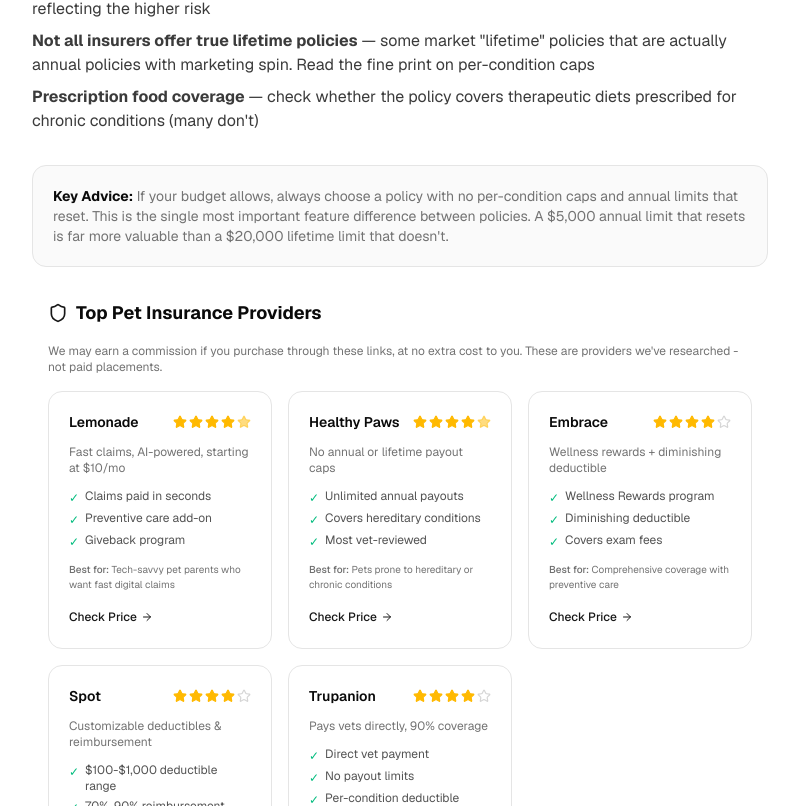
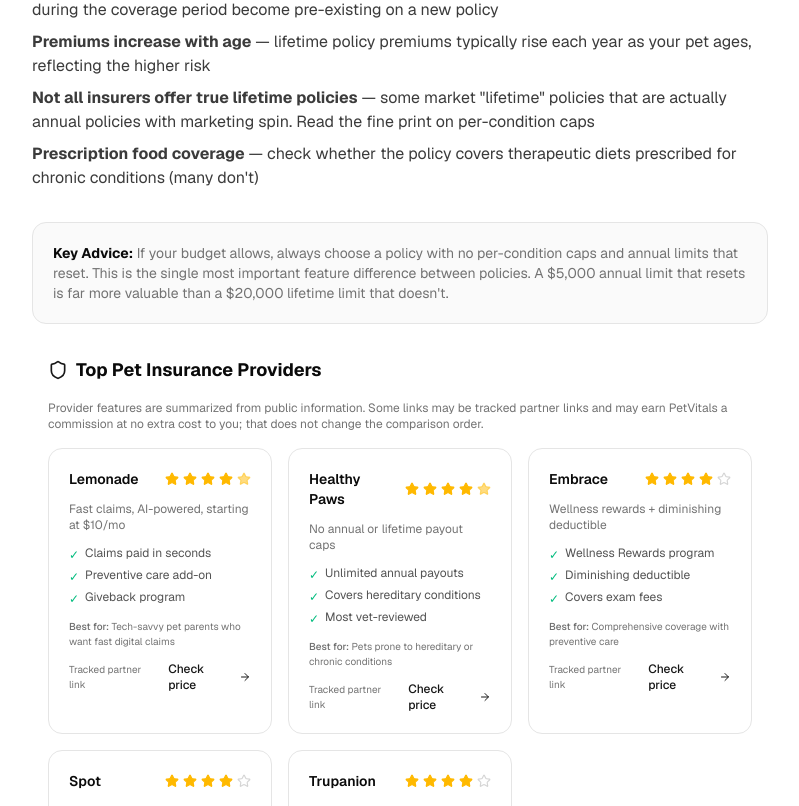
Before and after one commit to henrygxy-ctrl/petvitals, a Next.js app: page /insurance/lifetime in a window 1280 px wide. Shown: the part 1994-2800 px from the top of the page, without its empty margins (240-1039 px from the left). Built offline with nearby package versions, Linux system fonts and the light colour scheme; no server answers.

Commit message:
Improve insurance navigation and affiliate trust

```diff
--- a/src/app/insurance/_components/commercial-insurance-page.tsx
+++ b/src/app/insurance/_components/commercial-insurance-page.tsx
@@ -8,6 +8,7 @@
 import { JsonLdBreadcrumb, JsonLdFAQ } from "@/components/seo/json-ld";
 import { INSURANCE_PARTNERS } from "@/lib/affiliate";
 import { SITE_BASE_URL, SITE_NAME } from "@/lib/constants";
+import { NavHeader } from "@/components/landing/nav-header";
 
 export interface CommercialStat {
   label: string;
@@ -102,7 +103,8 @@
       <JsonLdFAQ questions={faq} />
       <JsonLdBreadcrumb items={breadcrumbs} />
       <div className="min-h-screen flex flex-col">
-        <header className="border-b">
+        <NavHeader />
+        <div className="border-b bg-muted/20">
           <div className="max-w-4xl mx-auto px-4 h-14 flex items-center gap-2">
             <Link href="/" className="text-sm text-muted-foreground hover:text-foreground transition-colors">
               Home
@@ -114,7 +116,7 @@
             <span className="text-muted-foreground">/</span>
             <span className="text-sm text-foreground/70">{label}</span>
           </div>
-        </header>
+        </div>
 
         <main className="flex-1 max-w-4xl mx-auto px-4 py-12 w-full">
           <section className="mb-8">
--- a/src/app/insurance/lifetime/page.tsx
+++ b/src/app/insurance/lifetime/page.tsx
@@ -5,6 +5,7 @@
 import { InsuranceComparison } from "@/components/affiliate/insurance-comparison";
 import { INSURANCE_PARTNERS } from "@/lib/affiliate";
 import Link from "next/link"
+import { NavHeader } from "@/components/landing/nav-header";
 
 export const metadata: Metadata = {
   title: "Lifetime & Chronic Condition Pet Insurance Guide — PetVitals",
@@ -37,15 +38,16 @@
     <>
       <JsonLdBreadcrumb items={breadcrumbs} />
       <div className="min-h-screen flex flex-col">
-      <header className="border-b">
-        <div className="max-w-3xl mx-auto px-4 h-14 flex items-center gap-2">
+      <NavHeader />
+      <div className="border-b bg-muted/20">
+        <div className="max-w-4xl mx-auto px-4 h-14 flex items-center gap-2">
           <Link href="/" className="text-sm text-muted-foreground hover:text-foreground transition-colors">Home</Link>
           <span className="text-muted-foreground">/</span>
           <Link href="/insurance" className="text-sm text-muted-foreground hover:text-foreground transition-colors">Insurance</Link>
           <span className="text-muted-foreground">/</span>
           <span className="text-sm text-foreground/70">Lifetime / Chronic</span>
         </div>
-      </header>
+      </div>
       <main className="flex-1 max-w-3xl mx-auto px-4 py-12 w-full">
         <div className="mb-6">
           <span className="text-xs font-semibold uppercase tracking-wide text-muted-foreground">Pet Insurance Guide</span>
--- a/src/app/insurance/page.tsx
+++ b/src/app/insurance/page.tsx
@@ -5,6 +5,7 @@
 import { InsuranceComparison } from "@/components/affiliate/insurance-comparison";
 import { INSURANCE_PARTNERS } from "@/lib/affiliate";
 import { Car, Stethoscope, Syringe, Clock, ArrowLeft, ArrowRight } from "lucide-react";
+import { NavHeader } from "@/components/landing/nav-header";
 
 export const metadata: Metadata = {
   title: `Pet Insurance Cost & Coverage Guide | ${SITE_NAME}`,
@@ -147,7 +148,8 @@
       <JsonLdFAQ questions={faqQuestions} />
       <JsonLdBreadcrumb items={breadcrumbs} />
       <div className="min-h-screen flex flex-col">
-      <header className="border-b">
+      <NavHeader />
+      <div className="border-b bg-muted/20">
         <div className="max-w-4xl mx-auto px-4 h-14 flex items-center gap-2">
           <Link
             href="/"
@@ -158,7 +160,7 @@
           </Link>
           <span className="font-bold tracking-tight ml-2">{SITE_NAME}</span>
         </div>
-      </header>
+      </div>
 
       <main className="flex-1 max-w-4xl mx-auto px-4 py-12 w-full">
         <div className="mb-10">
--- a/src/components/affiliate/insurance-comparison.tsx
+++ b/src/components/affiliate/insurance-comparison.tsx
@@ -19,12 +19,9 @@
         <Shield className="h-5 w-5 text-primary" />
         <h2 className="text-lg font-bold">Top Pet Insurance Providers</h2>
       </div>
-      {hasAffiliateLinks && (
-        <p className="text-xs text-muted-foreground mb-4">
-          We may earn a commission if you purchase through these links, at no extra cost to you.
-          These are providers we&apos;ve researched - not paid placements.
-        </p>
-      )}
+      <p className="mb-4 text-xs text-muted-foreground">
+        Provider features are summarized from public information. Some links may be tracked partner links and may earn PetVitals a commission at no extra cost to you; that does not change the comparison order.
+      </p>
       <div className="grid sm:grid-cols-2 lg:grid-cols-3 gap-4">
         {partners.map((p) => (
           <a
@@ -49,9 +46,10 @@
             }}
             className="p-5 rounded-xl border bg-card hover:border-primary/40 hover:shadow-sm transition-all group"
           >
-            <div className="flex items-center justify-between mb-3">
+            <div className="mb-3 flex items-center justify-between gap-2">
               <h3 className="font-semibold text-sm">{p.name}</h3>
-              <div className="flex items-center gap-0.5">
+              <div className="flex shrink-0 items-center gap-1">
+                <span className="sr-only">{p.rating} out of 5 stars</span>
                 {Array.from({ length: 5 }).map((_, i) => (
                   <Star
                     key={i}
@@ -78,10 +76,15 @@
             <p className="text-[10px] text-muted-foreground mb-3">
               <span className="font-medium text-foreground/60">Best for:</span> {p.bestFor}
             </p>
-            <span className="inline-flex items-center gap-1 text-xs font-medium text-primary group-hover:gap-2 transition-all">
-              Check Price
+            <div className="flex items-center justify-between gap-2">
+              <span className="text-[10px] text-muted-foreground">
+                {p.isAffiliate ? "Tracked partner link" : "Official provider site"}
+              </span>
+              <span className="inline-flex items-center gap-1 text-xs font-medium text-primary group-hover:gap-2 transition-all">
+              {p.isAffiliate ? "Check price" : "View provider"}
               <ArrowRight className="h-3 w-3" />
-            </span>
+              </span>
+            </div>
           </a>
         ))}
       </div>
--- a/src/components/landing/nav-header.tsx
+++ b/src/components/landing/nav-header.tsx
@@ -48,6 +48,7 @@
           <Link href="/toxicity" className="text-sm text-muted-foreground hover:text-foreground transition-colors px-2.5 py-1.5">Toxicity Checker</Link>
           <Link href="/feeding-calculator" className="text-sm text-muted-foreground hover:text-foreground transition-colors px-2.5 py-1.5">Feeding Calc</Link>
           <Link href="/weight-tracking" className="text-sm text-muted-foreground hover:text-foreground transition-colors px-2.5 py-1.5">Weight Tracking</Link>
+          <Link href="/insurance" className="text-sm text-muted-foreground hover:text-foreground transition-colors px-2.5 py-1.5">Pet Insurance</Link>
 
           {/* Blog dropdown */}
           <div className="relative" tabIndex={0} onMouseEnter={() => setBlogOpen(true)} onMouseLeave={() => setBlogOpen(false)} onFocus={() => setBlogOpen(true)} onBlur={(e) => { if (!e.currentTarget.contains(e.relatedTarget)) setBlogOpen(false) }}>
```
Also changed, not shown: src/app/insurance/accident-illness/page.tsx (+5 -3 lines), src/app/insurance/accident-only/page.tsx (+5 -3 lines), src/app/insurance/comprehensive/page.tsx (+5 -3 lines).
